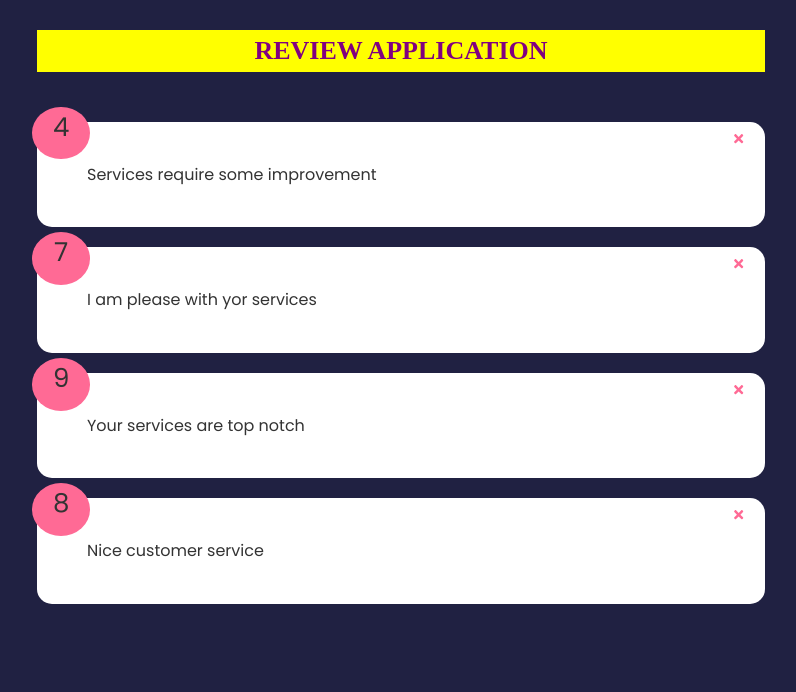
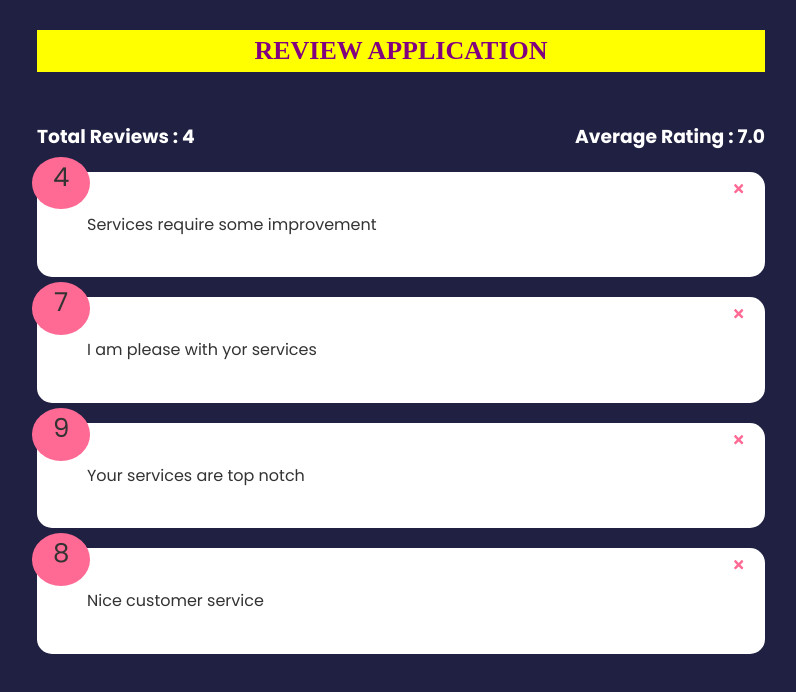
Before and after one commit to EllaGospel/review-app, a React (Create React App) app: page / in a window 1280 px wide. Shown: the top 692 px of the page, without its empty margins (239-1035 px from the left). Built offline with nearby package versions, Linux system fonts and the light colour scheme.

Commit message:
calculated average and total review

```diff
--- a/package.json
+++ b/package.json
@@ -1,6 +1,6 @@
 {
   "name": "review-app",
-  "homepage":"http://EllaGospel.github.io/review-app",
+  "homepage": "http://EllaGospel.github.io/review-app",
   "version": "0.1.0",
   "private": true,
   "dependencies": {
@@ -15,8 +15,8 @@
   },
   "scripts": {
     "start": "react-scripts start",
-    "predeploy" : "npm run build",
-    "deploy" : "gh-pages -d build",
+    "predeploy": "npm run build",
+    "deploy": "gh-pages -d build",
     "build": "react-scripts build",
     "test": "react-scripts test",
     "eject": "react-scripts eject"
--- a/src/App.js
+++ b/src/App.js
@@ -1,4 +1,5 @@
 import Header from "./component/Header"
+import ReviewStats from "./component/ReviewStats"
 import ReviewList from "./component/ReviewList"
 import './index.css'
 import {useState} from 'react'
@@ -6,14 +7,17 @@ import ReviewData from "./component/ReviewData"
 
 function App() {
   const [review, setReview] = useState(ReviewData)
-
-
-
+  const deleteReview =(id) =>{
+    if(window.confirm('Are you sure you want to delete this item?')){
+      setReview(review.filter((item)=>item.id!==id))
+    }
+  }
 
   return (
     <div className="container">
       <Header/>
-      <ReviewList review={review}/>
+      <ReviewStats review={review}/>
+      <ReviewList review={review} revDelete={deleteReview}/>
 
 
     </div>
--- a/src/component/ReviewItem.jsx
+++ b/src/component/ReviewItem.jsx
@@ -2,13 +2,13 @@ import PropTypes from 'prop-types'
 import Card from "./Card"
 import {FaTimes} from 'react-icons/fa'
 
-function ReviewItem({item}) {
+function ReviewItem({item, revDelete}) {
 
   return (
     <>
     <Card>
       <div className="num-display">{item.rating}</div>
-      <button className='close'>
+      <button onClick={()=>revDelete(item.id)} className='close'>
         <FaTimes color='#FF6A95'/>
         </button>
       <p>{item.text}</p>
--- a/src/component/ReviewList.jsx
+++ b/src/component/ReviewList.jsx
@@ -1,7 +1,7 @@
 import PropTypes from 'prop-types'
 import ReviewItem from "./ReviewItem"
 
-function ReviewList({review}) {
+function ReviewList({review, revDelete}) {
     if(!review||review.length===0)
     return <p>no review yet</p>
 
@@ -9,7 +9,7 @@ function ReviewList({review}) {
     <>
     <div>
         {review.map((item) => (
-            <ReviewItem key={item.id} item={item}/>
+            <ReviewItem key={item.id} item={item} revDelete={revDelete}/>
         ))}
     </div>
     </>
--- /dev/null
+++ b/src/component/ReviewStats.jsx
@@ -0,0 +1,16 @@
+function ReviewStats({review}) {
+    let avg =review.reduce((acc, cur)=>{
+        return acc +cur.rating
+    },0)/review.length
+    avg= avg.toFixed(1)
+  return (
+    <>
+      <div className="review-stats">
+        <h3>Total Reviews : {review.length}</h3>
+        <h3>Average Rating : {isNaN(avg)?0:avg}</h3>
+      </div>
+    </>
+  )
+}
+
+export default ReviewStats
--- a/src/index.css
+++ b/src/index.css
@@ -33,8 +33,6 @@ body {
     margin-bottom: 50px;
 
   }
-
-
 
 .card{
     background-color: #fff;
@@ -84,3 +82,9 @@ body {
         background: none;
         border: none;
      }
+     .review-stats{
+        color:#fff;
+        display: flex;
+        justify-content: space-between;
+        align-items: center;
+     }
```
